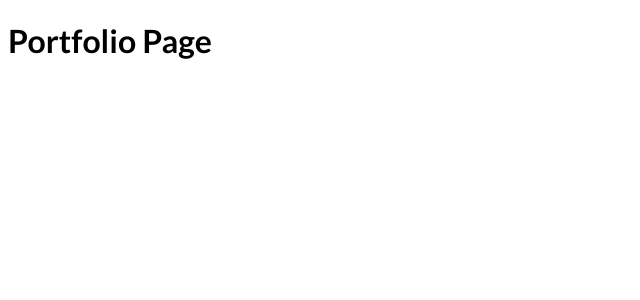
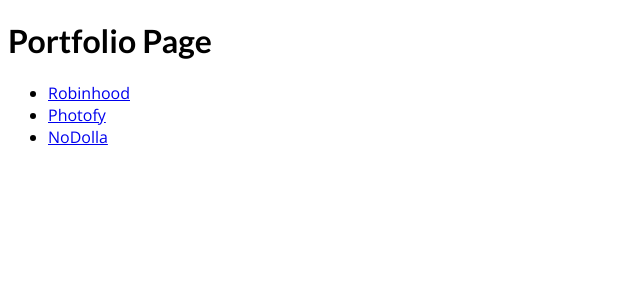
Before and after one commit to Khoidao55/nextJS, a Next.js app: page /portfolio in a window 1280 px wide. Shown: the top 300 px of the page, without its empty margins (0-640 px from the left). Built offline with nearby package versions, Linux system fonts and the light colour scheme.

Commit message:
dynamic link component for dynamic routes

```diff
--- a/pages/portfolio/[projectid].js
+++ b/pages/portfolio/[projectid].js
@@ -3,6 +3,7 @@
 const PortfolioProjectPage = () => {
   const router = useRouter();
 
+  console.log(router.query);
   return (
     <div>
       <h1>Portfolio Project Item</h1>
--- a/pages/portfolio/index.js
+++ b/pages/portfolio/index.js
@@ -1,7 +1,21 @@
+import Link from 'next/link';
+
 const PortfolioPage = () => {
+  const projects = [
+    {id: 'robinhood', name: 'Robinhood'},
+    {id: 'photography', name: 'Photofy'},
+    {id: 'nodolla', name: 'NoDolla'}
+  ]
+
   return (
     <div>
       <h1>Portfolio Page</h1>
+      <ul>
+        {projects.map(project => (
+        <li key={project.id}>
+          <Link href={`/portfolio/${project.id}`}>{project.name}</Link>
+        </li>))}
+      </ul>
     </div>
   )
 }
```
